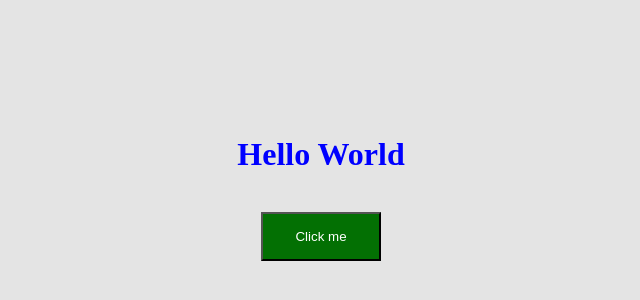
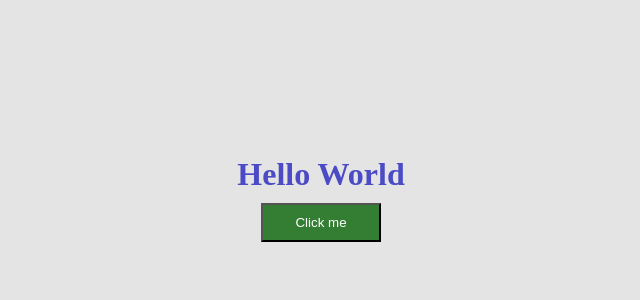
Before and after one commit to Nishune/webutv-upg-3, a plain HTML site: page index.html in a window 1280 px wide. Shown: the part 220-520 px from the top of the page, without its empty margins (319-959 px from the left). Drawn offline with Linux system fonts and the light colour scheme.

Commit message:
almost done

```diff
--- a/button.js
+++ b/button.js
@@ -1,3 +1,3 @@
-function textChange() {
-    document.getElementById("heading").innerHTML = "Goodbye World"
+function textChange() { //Funktion skapad med namnet textChange.
+    document.getElementById("heading").textContent = "Goodbye World" //Hittar elementet ID "Heading" och ändrar texten inuti elementet till "Goodbye World"
 }
--- a/index.html
+++ b/index.html
@@ -7,11 +7,10 @@
     <link rel="stylesheet" href="style.css">
 </head>
 <body>
-    <div class="content">
-    <h1 id="heading">Hello World</h1>
-    <br>
-    <button class="button" onclick="textChange()">Click me</button>
-    <script src="button.js"></script>
-    </div>
+    <main class="content"> <!--Skapade en klass enbart för att testa lite mer CSS-styling-->
+    <h1 id="heading">Hello World</h1> <!--ID = "heading" som används i javscript funktionen-->
+    <button class="button" onclick="textChange()">Click me</button> <!--När knappen klickas anropas funktionen textChange() vilket byter ut texten från "Hello World" till "Goodbye World"-->
+    <script src="button.js"></script> <!--Tar in javscriptet-->
+    </main>
 </body>
 </html>
--- a/style.css
+++ b/style.css
@@ -1,16 +1,16 @@
-h1{
-    color: blue;
+h1{ /*styling för h1*/
+    color: rgb(75, 75, 197);
 
 }
 body{
     background-color: rgb(228, 228, 228);
 }
-.button{
-    background-color: rgb(3, 112, 3);
+.button{ /*styling för knappen*/
+    background-color: rgb(51, 126, 51);
     color: white;
-    padding: 15px 32px;
+    padding: 10px 32px;
 }
-.content{
+.content{ /* Styling för content-klassen */
     display: flex;
     flex-direction: column;
     align-items: center;
@@ -18,3 +18,6 @@ body{
     height: 100vh;
     text-align: center;
 }
+.content h1{ /*för att skapa lite mer utrymme mellan h1 och knappen*/
+    margin-bottom: 10px;
+}
```
